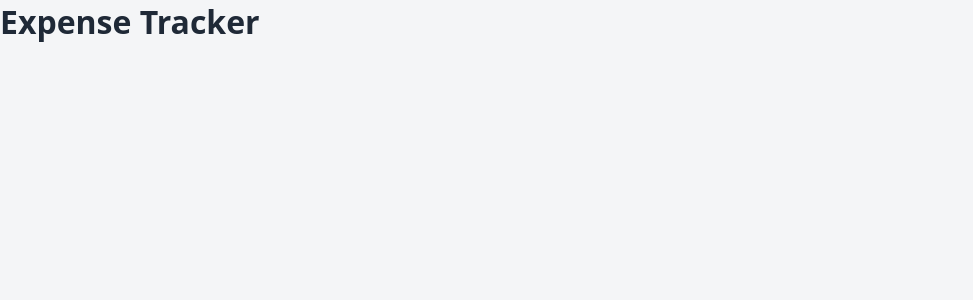
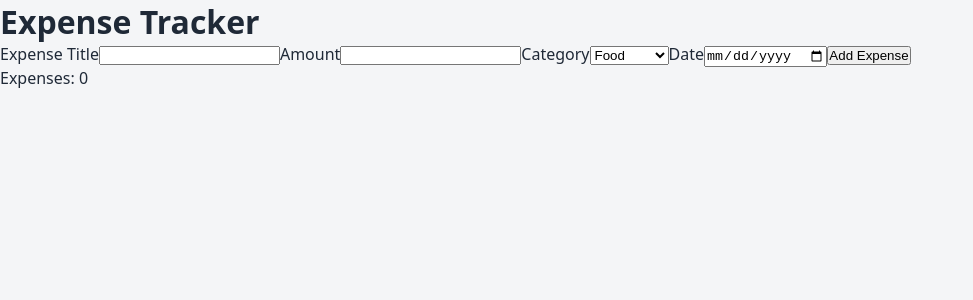
Before and after one commit to Ayeshaa005/expense-tracker, a React (Vite) app: page / in a window 1280 px wide. Shown: the top 300 px of the page, without its empty margins (0-973 px from the left). Built offline with nearby package versions, Linux system fonts and the light colour scheme.

Commit message:
Add expense form and show added expenses in a list

```diff
--- a/src/App.jsx
+++ b/src/App.jsx
@@ -1,17 +1,28 @@
-
+import { useState } from "react";
+import ExpenseForm from "./Components/ExpenseForm";
 
 function App() {
+  const [expenses, setExpenses] = useState([]);
 
+  function addExpense(expense) {
+    setExpenses([expense, ...expenses]);
+  }
 
   return (
-
-
-     <div className="app">
+    <div className="app">
       <h1>Expense Tracker</h1>
+      <ExpenseForm onAddExpense={addExpense} />
+      <ul>
+        {expenses.map((expense) => (
+          <li key={expense.id}>
+            {expense.title} - {expense.amount} - {expense.category} -{" "}
+            {expense.date}
+          </li>
+        ))}
+      </ul>
+      <p>Expenses: {expenses.length}</p>
     </div>
-
-
-  )
+  );
 }
 
-export default App
+export default App;
--- /dev/null
+++ b/src/Components/ExpenseForm.jsx
@@ -0,0 +1,57 @@
+import { useState } from "react";
+
+function ExpenseForm({ onAddExpense }) {
+  const [title, setTitle] = useState("");
+  const [amount, setAmount] = useState("");
+  const [category, setCategory] = useState("Food");
+  const [date, setDate] = useState("");
+
+  function handleSubmit(e) {
+    e.preventDefault(); // stops the page from reloading
+    onAddExpense({
+      id: Date.now(),
+      title,
+      amount: Number(amount),
+      category,
+      date,
+    });
+  }
+
+  return (
+    <form onSubmit={handleSubmit}>
+      <label>Expense Title</label>
+      <input
+        type="text"
+        value={title}
+        onChange={(e) => setTitle(e.target.value)}
+      />
+
+      <label>Amount</label>
+      <input
+        type="number"
+        value={amount}
+        onChange={(e) => setAmount(e.target.value)}
+      />
+
+      <label>Category</label>
+      <select value={category} onChange={(e) => setCategory(e.target.value)}>
+        <option>Food</option>
+        <option>Transport</option>
+        <option>Bills</option>
+        <option>Shopping</option>
+        <option>Other</option>
+      </select>
+
+      <label>Date</label>
+      <input
+        type="date"
+        value={date}
+        onChange={(e) => setDate(e.target.value)}
+      />
+
+      <button type="submit">Add Expense</button>
+    </form>
+  );
+}
+
+export default ExpenseForm;
```
